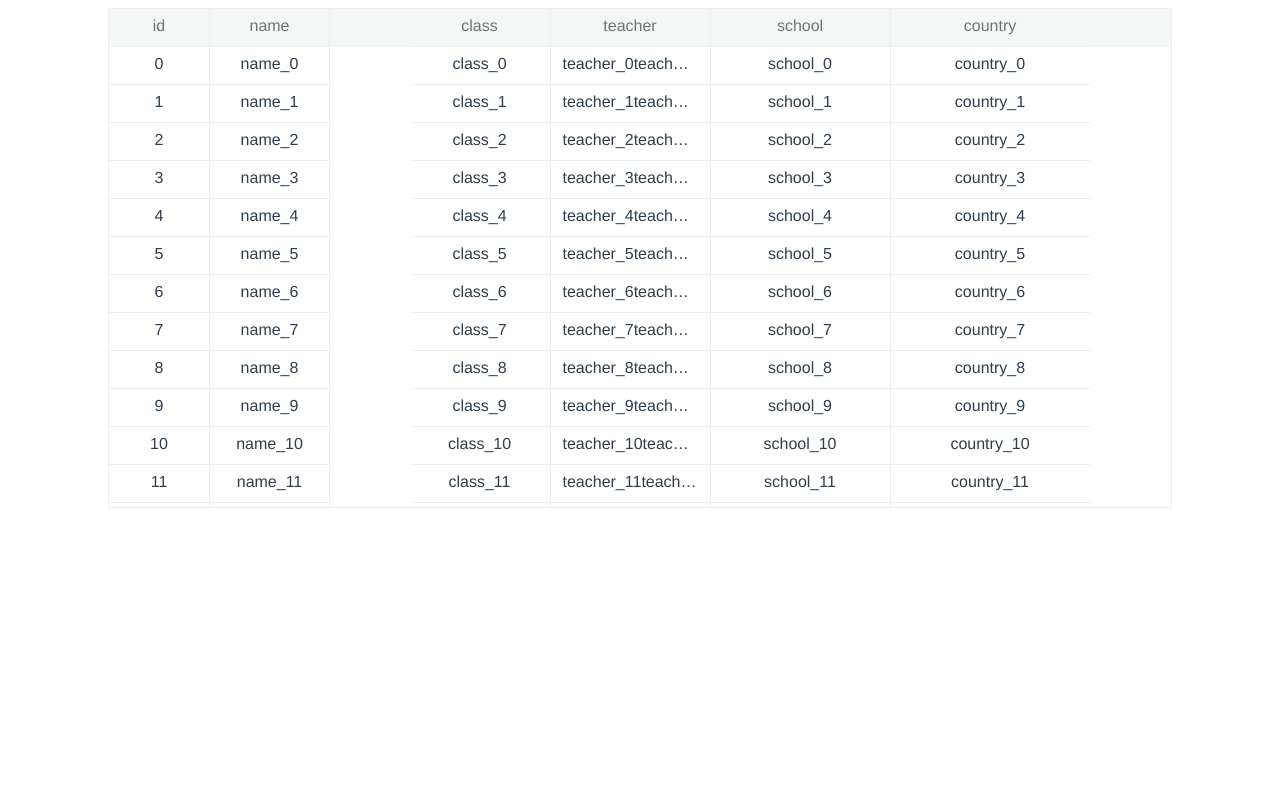
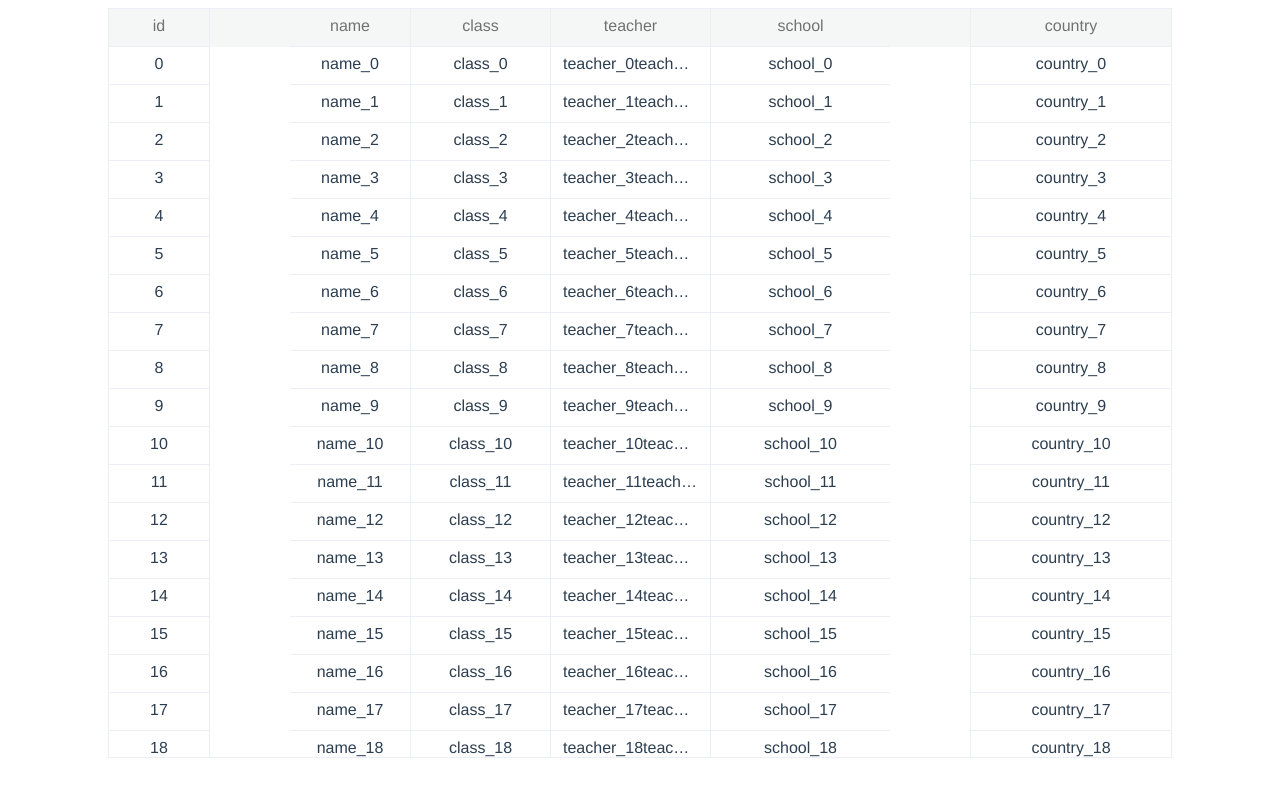
Before and after one commit to masonz/infinity-table, a Vue app: page / in a window 1280 px wide. Shown: the top 796 px of the page. Built offline with nearby package versions, Linux system fonts and the light colour scheme.

Commit message:
feat: fixed right column

```diff
--- a/src/App.vue
+++ b/src/App.vue
@@ -3,7 +3,7 @@
     <infinity-table style="margin: 0 100px;"
                     :data="data"
                     :column-defs="columnDefs"
-                    :height="500">
+                    :height="750">
     </infinity-table>
   </div>
 </template>
@@ -22,7 +22,7 @@ export default class App extends Vue {
 
   public mounted() {
     this.data = []
-    for (let i = 0; i < 5000; i++) {
+    for (let i = 0; i < 500; i++) {
       this.data.push({
         id: i,
         name: `name_${i}`,
@@ -39,12 +39,19 @@ export default class App extends Vue {
     const firstRow = this.data.find((row) => row.id === 1)
     if (firstRow) {
       Object.keys(firstRow).forEach((key, i) => {
-        colunms.push({
+        const column = {
           filed: key,
           title: key,
           width: 100 + i * 20,
-          fixed: i <= 1 ? 'left' : false,
-        })
+          fixed: '',
+        }
+        if (i <= 0) {
+          column.fixed = 'left'
+        }
+        if (i >= 5) {
+          column.fixed = 'right'
+        }
+        colunms.push(column)
       })
     }
     return colunms
--- a/src/components/InfinityTable.vue
+++ b/src/components/InfinityTable.vue
@@ -11,8 +11,20 @@
              v-show="showLeftFixed">
           <div class="infinity-table__row">
             <div class="infinity-table__cell header-label"
-                 v-for="(column, i) in colFixedLeft"
+                 v-for="(column, i) in leftColumnDefs"
                  :key="`column_header-fixLeft-${i}`"
+                 :style="getColStyle(column)">
+              <span>{{ column.title }}</span>
+            </div>
+          </div>
+        </div>
+        <div ref="theadRight"
+             class="table__header-right"
+             v-show="showRightFixed">
+          <div class="infinity-table__row">
+            <div class="infinity-table__cell header-label"
+                 v-for="(column, i) in rightColumnDefs"
+                 :key="`column_header-fixRight-${i}`"
                  :style="getColStyle(column)">
               <span>{{ column.title }}</span>
             </div>
@@ -29,18 +41,6 @@
                    :style="getColStyle(column)">
                 <span>{{ column.title }}</span>
               </div>
-            </div>
-          </div>
-        </div>
-        <div ref="theadRight"
-             class="table__header-right"
-             v-show="showRightFixed">
-          <div class="infinity-table__row">
-            <div class="infinity-table__cell header-label"
-                 v-for="(column, i) in colFixedRight"
-                 :key="`column_header-fixRight-${i}`"
-                 :style="getColStyle(column)">
-              <span>{{ column.title }}</span>
             </div>
           </div>
         </div>
@@ -61,7 +61,28 @@
                    v-for="row in rowData"
                    :key="`tbody_left-row${row.id}`"
                    :style="renderRowPosition(row.id)">
-                <div v-for="(column, i) in colFixedLeft"
+                <div v-for="(column, i) in leftColumnDefs"
+                     :key="`column_cell-${i}`"
+                     :style="getColStyle(column)"
+                     class="infinity-table__cell">
+                  <span :title="row[column.filed]">{{ row[column.filed] }}</span>
+                </div>
+              </div>
+            </div>
+          </div>
+        </div>
+        <div ref="tbodyRight"
+             class="table__body-right"
+             :style="{ height: height - $refs.thead.clientHeight + 'px' }"
+             v-if="showRightFixed">
+          <div class="table__body-containner"
+               :style="tbodyRightWrapStyle">
+            <div :style="tbodyRightStyle">
+              <div class="infinity-table__row"
+                   v-for="row in rowData"
+                   :key="`tbody_right-row${row.id}`"
+                   :style="renderRowPosition(row.id)">
+                <div v-for="(column, i) in rightColumnDefs"
                      :key="`column_cell-${i}`"
                      :style="getColStyle(column)"
                      class="infinity-table__cell">
@@ -92,7 +113,6 @@
             </div>
           </div>
         </div>
-        <div class="table__body-right"></div>
       </div>
       <!-- 表格部分 -->
 
@@ -114,6 +134,60 @@ import { Component, Prop, Vue } from 'vue-property-decorator'
 
 @Component
 export default class InfinityTable extends Vue {
+
+  // table的动态样式
+  get tableStyle() {
+    return {
+      height: this.height ? this.height + 'px' : 'auto',
+    }
+  }
+
+  // 列定义内容
+  get columns() {
+    return this.columnDefs.filter((x) => !x.fixed)
+  }
+
+  // 是否显示左侧固定布局
+  get showLeftFixed(): boolean {
+    return Boolean(this.leftColumnDefs.length)
+  }
+
+  // 左侧固定布局的列定义内容
+  get leftColumnDefs() {
+    return this.columnDefs.filter((x) => x.fixed && x.fixed === 'left')
+  }
+
+  // 左侧固定布局的总宽度
+  get colFixedLeftWidth(): number {
+    return this.leftColumnDefs.map((x) => x.width).reduce((w1, w2) => w1 + w2, 0)
+  }
+
+  // 是否显示右侧固定布局
+  get showRightFixed(): boolean {
+    return Boolean(this.rightColumnDefs.length)
+  }
+
+  // 右侧固定布局的列定义内容
+  get rightColumnDefs() {
+    return this.columnDefs.filter((x) => x.fixed && x.fixed === 'right')
+  }
+
+  // 右侧固定布局的总宽度
+  get colFixedRightWidth(): number {
+    return this.rightColumnDefs.map((x) => x.width).reduce((w1, w2) => w1 + w2, 0)
+  }
+
+  get viewHeight(): number {
+    return this.data.length * this.rowHeight
+  }
+
+  // $refs declare
+  public $refs!: {
+    thead: Element
+    tbody: Element
+    tbodyLeft: Element
+    tbodyRight: Element,
+  }
   // data
   @Prop({ default: 0 })
   private height!: number
@@ -135,6 +209,10 @@ export default class InfinityTable extends Vue {
     height: 'auto',
     top: '0',
   }
+  private tbodyMiddleViewStyle = {
+    position: 'relative',
+    marginRight: '0',
+  }
   private theadMiddleWrapStyle = {}
   private theadMiddleStyle = {
     position: 'relative',
@@ -148,52 +226,13 @@ export default class InfinityTable extends Vue {
     height: 'auto',
     width: '',
   }
-  private tbodyMiddleViewStyle = {
+  private tbodyRightWrapStyle = {
+    top: '0',
+  }
+  private tbodyRightStyle = {
     position: 'relative',
-    marginLeft: '0',
-  }
-
-  // table的动态样式
-  get tableStyle() {
-    return {
-      height: this.height ? this.height + 'px' : 'auto',
-    }
-  }
-
-  get columns() {
-    return this.columnDefs.filter((x) => !x.fixed)
-  }
-
-  get colFixedLeft() {
-    return this.columnDefs.filter((x) => x.fixed && x.fixed === 'left')
-  }
-
-  get colFixedLeftWidth(): number {
-    return this.colFixedLeft.map((x) => x.width).reduce((w1, w2) => w1 + w2, 0)
-  }
-
-  get showLeftFixed(): boolean {
-    return Boolean(this.colFixedLeft.length)
-  }
-
-  get showRightFixed(): boolean {
-    return Boolean(this.colFixedRight.length)
-  }
-
-  get colFixedRight() {
-    return this.columnDefs.filter((x) => x.fixed && x.fixed === 'right')
-  }
-
-  get viewEl(): Element {
-    return (this.$refs.tbody as Element) || null
-  }
-
-  get tbodyLeftEl(): Element {
-    return (this.$refs.tbodyLeft as Element) || null
-  }
-
-  get viewHeight(): number {
-    return this.data.length * this.rowHeight
+    height: 'auto',
+    width: '',
   }
 
   // 获取视图内需要渲染行的数量
@@ -241,7 +280,9 @@ export default class InfinityTable extends Vue {
    */
   public renderTableHeader() {
     this.theadMiddleWrapStyle = {
-      marginLeft: this.colFixedLeftWidth ? `${this.colFixedLeftWidth}px` : '0px',
+      marginRight: this.colFixedRightWidth
+        ? `${this.colFixedRightWidth}px`
+        : '0px',
     }
   }
 
@@ -251,9 +292,15 @@ export default class InfinityTable extends Vue {
   public renderTableBody() {
     const thead = this.$refs.thead as HTMLElement
     if (this.showLeftFixed) {
-      this.tbodyMiddleViewStyle.marginLeft = `${this.tbodyLeftEl.clientWidth}px`
       this.tbodyLeftStyle.width = this.colFixedLeftWidth + 'px'
       this.tbodyLeftStyle.height = `${this.viewHeight}px`
+    }
+    if (this.showRightFixed) {
+      this.tbodyMiddleViewStyle.marginRight = `-${
+        this.$refs.tbodyRight.clientWidth
+      }px`
+      this.tbodyRightStyle.width = this.colFixedRightWidth + 'px'
+      this.tbodyRightStyle.height = `${this.viewHeight}px`
     }
     this.tbodyStyle.height = this.height
       ? `${this.height - thead.clientHeight}px`
@@ -276,21 +323,22 @@ export default class InfinityTable extends Vue {
    * 滚动事件
    */
   private onScroll() {
-    this.theadMiddleStyle.left = -this.viewEl.scrollLeft + 'px'
-    this.tbodyLeftWrapStyle.top = -this.viewEl.scrollTop + 'px'
-    clearInterval(this.timer)
-    this.timer = setInterval(() => {
-      this.updateRenderRowIndex()
-      clearInterval(this.timer)
-      this.timer = null
-    }, 0)
+    this.theadMiddleStyle.left = -this.$refs.tbody.scrollLeft + 'px'
+    this.tbodyLeftWrapStyle.top = -this.$refs.tbody.scrollTop + 'px'
+    this.tbodyRightWrapStyle.top = -this.$refs.tbody.scrollTop + 'px'
+    // clearInterval(this.timer)
+    // this.timer = setInterval(() => {
+    this.updateRenderRowIndex()
+    // clearInterval(this.timer)
+    //   this.timer = null
+    // }, 0)
   }
 
   /**
    * 更新所有需要显示行数的下标数组
    */
   private updateRenderRowIndex() {
-    let index = Math.floor(this.viewEl.scrollTop / this.rowHeight)
+    let index = Math.floor(this.$refs.tbody.scrollTop / this.rowHeight)
     const showCount = this.getShowRowCount()
     const count = index + showCount
     const indexArr: number[] = []
@@ -298,7 +346,7 @@ export default class InfinityTable extends Vue {
       indexArr.push(index)
     }
     this.rowData = this.data.filter((x, i) => indexArr.includes(x.id))
-    this.scrollAnchor = this.viewEl.scrollTop
+    this.scrollAnchor = this.$refs.tbody.scrollTop
   }
 }
 </script>
@@ -362,18 +410,16 @@ $border-color: #ebeef5;
 
   .table__header-middle {
     display: block;
-
-    .infinity-table__row {
-      margin-left: -1px;
-    }
   }
 
   .table__header-left {
     float: left;
+    border-right: 1px solid $border-color;
   }
 
   .table__header-right {
     float: right;
+    border-left: 1px solid $border-color;
   }
 }
 
@@ -393,10 +439,6 @@ $border-color: #ebeef5;
     display: block;
     overflow: auto;
     height: 100%;
-
-    .infinity-table__row {
-      margin-left: -1px;
-    }
   }
 
   .table__body-left {
@@ -410,6 +452,11 @@ $border-color: #ebeef5;
 
   .table__body-right {
     float: right;
+    border-left: 1px solid $border-color;
+
+    .infinity-table__row {
+      width: initial;
+    }
   }
 
   .infinity-table__row {
@@ -444,9 +491,5 @@ $border-color: #ebeef5;
       border-left: none;
     }
   }
-
-  .table__header-left {
-    border-right: 1px solid $border-color;
-  }
 }
 </style>
```
